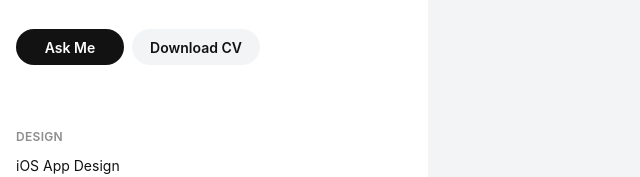
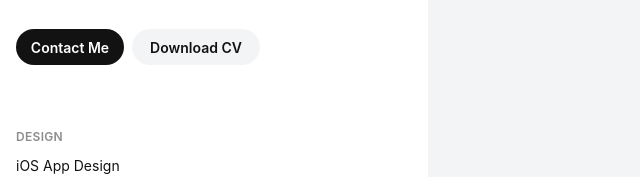
Before and after one commit to uladluch/portfolio, a plain HTML site: page index.html in a window 1280 px wide. Shown: the part 267-444 px from the top of the page, 0-640 px from the left. Drawn offline with Linux system fonts and the light colour scheme.

Commit message:
btn fixed

```diff
--- a/index.html
+++ b/index.html
@@ -52,7 +52,7 @@
         <h1>Ulad Luch is a Senior Product Designer</h1>
         <p>Ulad Luch is a Senior Product Designer — who works end-to-end in the design process, mix creativity, tech and system thinking.</p>
         <div class="cta">
-          <a class="btn btn-primary" href="mailto:uladluch@gmail.com" target="_blank" rel="noreferrer noopener">Ask Me</a>
+          <a class="btn btn-primary" href="mailto:uladluch@gmail.com" target="_blank" rel="noreferrer noopener">Contact Me</a>
           <a class="btn btn-secondary" href="https://drive.google.com/file/d/1kBxxM023CTPwXm6Hl4ya4h5suLd3bz6U/view?usp=drive_link" target="_blank" rel="noreferrer noopener">Download CV</a>
         </div>
       </section>
```
